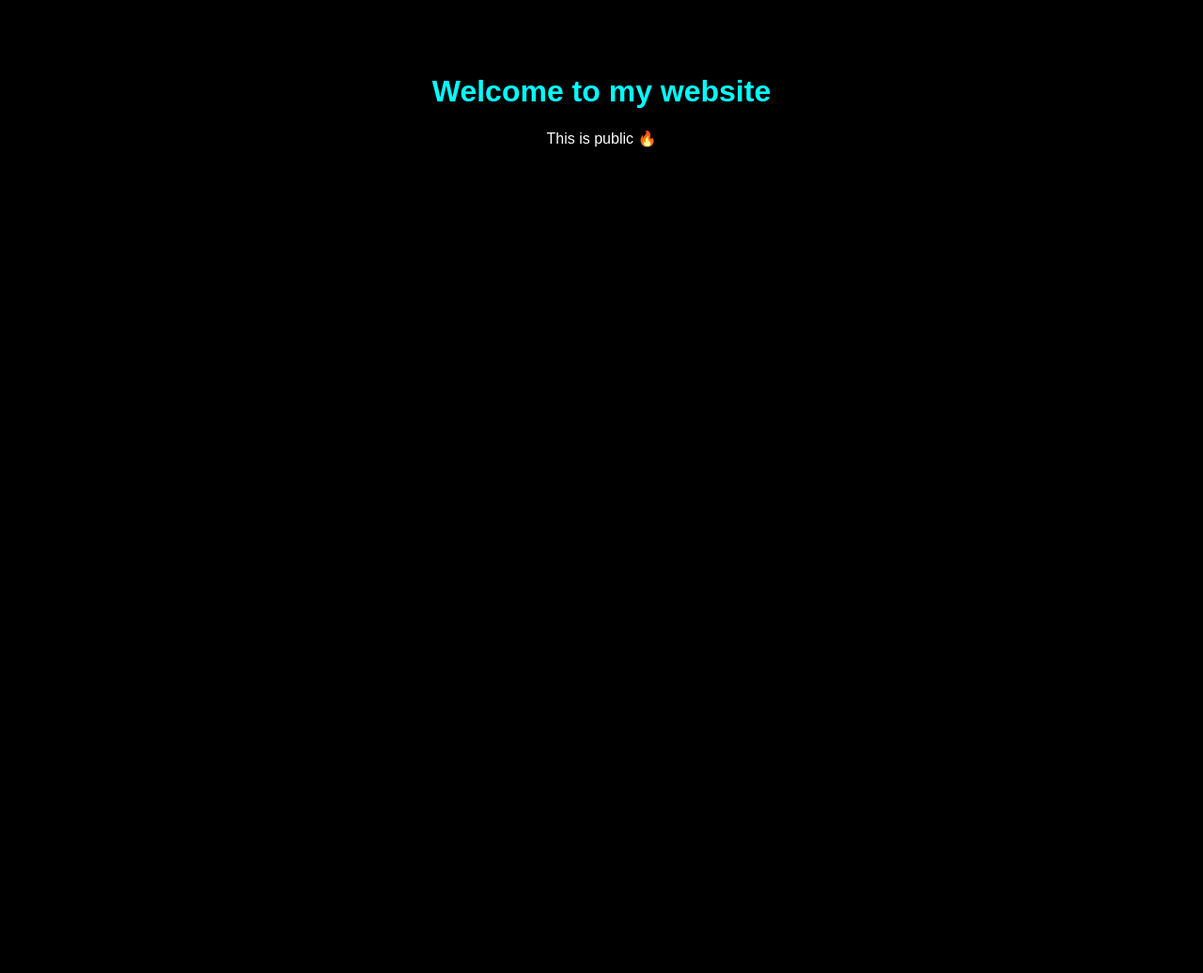
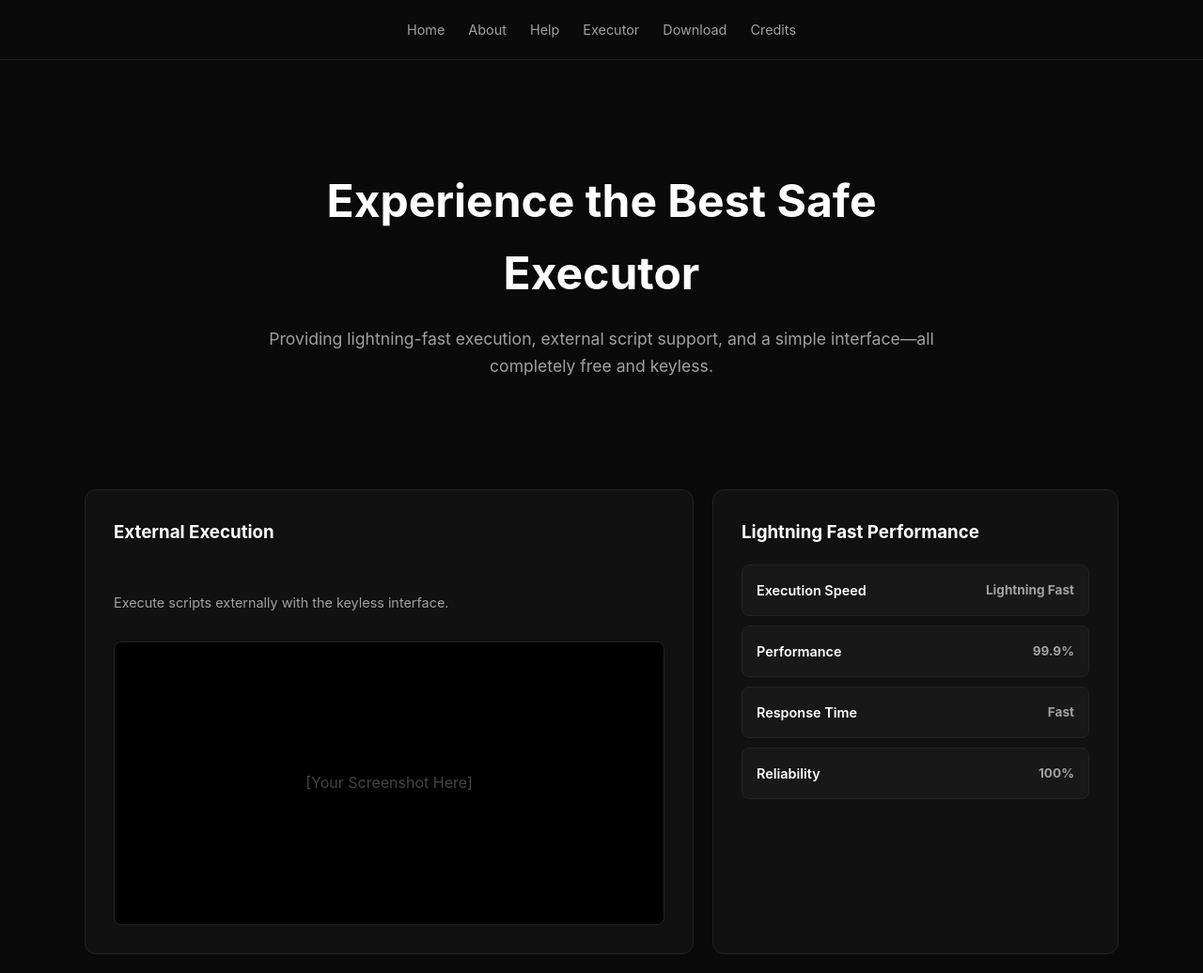
Before and after one commit to DaicordHub/Saviour.github.io, a plain HTML site: page index.html in a window 1280 px wide. Shown: the whole page at 94% size. Before the commit the page ends 800 px from the top, so only its background shows below. Drawn offline with Linux system fonts and the light colour scheme.

Commit message:
Update index.html

```diff
--- a/index.html
+++ b/index.html
@@ -1,21 +1,180 @@
 <!DOCTYPE html>
-<html>
+<html lang="en">
 <head>
-  <title>My Site</title>
+    <meta charset="UTF-8">
+    <meta name="viewport" content="width=device-width, initial-scale=1.0">
+    <title>Xeno | External Executor</title>
     <style>
+        :root {
+            --bg-color: #0a0a0a;
+            --card-bg: #111111;
+            --accent-color: #ffffff;
+            --text-secondary: #a1a1a1;
+            --border-color: #222222;
+        }
+
         body {
-      background: black;
+            background-color: var(--bg-color);
             color: white;
+            font-family: 'Inter', -apple-system, sans-serif;
+            margin: 0;
+            padding: 0;
+            line-height: 1.6;
+        }
+
+        /* Navigation Bar */
+        nav {
+            display: flex;
+            justify-content: center;
+            align-items: center;
+            padding: 20px;
+            gap: 25px;
+            font-size: 0.9rem;
+            border-bottom: 1px solid var(--border-color);
+        }
+
+        nav a {
+            color: var(--text-secondary);
+            text-decoration: none;
+            transition: 0.3s;
+        }
+
+        nav a:hover {
+            color: white;
+        }
+
+        /* Hero Section */
+        .hero {
             text-align: center;
-      font-family: Arial;
-      padding: 50px;
+            padding: 80px 20px;
+            max-width: 800px;
+            margin: 0 auto;
         }
-    h1 { color: cyan; }
+
+        .hero h1 {
+            font-size: 3rem;
+            font-weight: 700;
+            margin-bottom: 10px;
+        }
+
+        .hero p {
+            color: var(--text-secondary);
+            font-size: 1.1rem;
+        }
+
+        /* Main Grid Layout */
+        .container {
+            display: grid;
+            grid-template-columns: 1.5fr 1fr;
+            gap: 20px;
+            max-width: 1100px;
+            margin: 0 auto;
+            padding: 20px;
+        }
+
+        .card {
+            background: var(--card-bg);
+            border: 1px solid var(--border-color);
+            border-radius: 12px;
+            padding: 30px;
+        }
+
+        /* Left Card - Large Image/Preview Area */
+        .execution-preview {
+            display: flex;
+            flex-direction: column;
+            gap: 15px;
+        }
+
+        .image-placeholder {
+            background: #000;
+            border: 1px solid var(--border-color);
+            border-radius: 8px;
+            height: 300px;
+            display: flex;
+            align-items: center;
+            justify-content: center;
+            color: #444;
+        }
+
+        /* Right Card - Stats/Features */
+        .stats-list {
+            list-style: none;
+            padding: 0;
+        }
+
+        .stat-item {
+            background: rgba(255, 255, 255, 0.03);
+            border: 1px solid var(--border-color);
+            border-radius: 8px;
+            padding: 15px;
+            margin-bottom: 10px;
+            display: flex;
+            justify-content: space-between;
+            align-items: center;
+        }
+
+        .stat-label {
+            font-weight: 600;
+            font-size: 0.9rem;
+        }
+
+        .stat-value {
+            color: var(--text-secondary);
+            font-size: 0.85rem;
+            font-weight: bold;
+        }
+
+        h3 { margin-top: 0; }
     </style>
 </head>
+<body>
 
-<body>
-  <h1>Welcome to my website</h1>
-  <p>This is public 🔥</p>
+    <nav>
+        <a href="#">Home</a>
+        <a href="#">About</a>
+        <a href="#">Help</a>
+        <a href="#">Executor</a>
+        <a href="#">Download</a>
+        <a href="#">Credits</a>
+    </nav>
+
+    <div class="hero">
+        <h1>Experience the Best Safe Executor</h1>
+        <p>Providing lightning-fast execution, external script support, and a simple interface—all completely free and keyless.</p>
+    </div>
+
+    <div class="container">
+        <div class="card execution-preview">
+            <h3>External Execution</h3>
+            <p style="color: var(--text-secondary); font-size: 0.9rem;">Execute scripts externally with the keyless interface.</p>
+            <div class="image-placeholder">
+                [Your Screenshot Here]
+            </div>
+        </div>
+
+        <div class="card">
+            <h3>Lightning Fast Performance</h3>
+            <div class="stats-list">
+                <div class="stat-item">
+                    <span class="stat-label">Execution Speed</span>
+                    <span class="stat-value">Lightning Fast</span>
+                </div>
+                <div class="stat-item">
+                    <span class="stat-label">Performance</span>
+                    <span class="stat-value">99.9%</span>
+                </div>
+                <div class="stat-item">
+                    <span class="stat-label">Response Time</span>
+                    <span class="stat-value">Fast</span>
+                </div>
+                <div class="stat-item">
+                    <span class="stat-label">Reliability</span>
+                    <span class="stat-value">100%</span>
+                </div>
+            </div>
+        </div>
+    </div>
+
 </body>
 </html>
```
Lines whose indentation alone changed are shown as unchanged.
